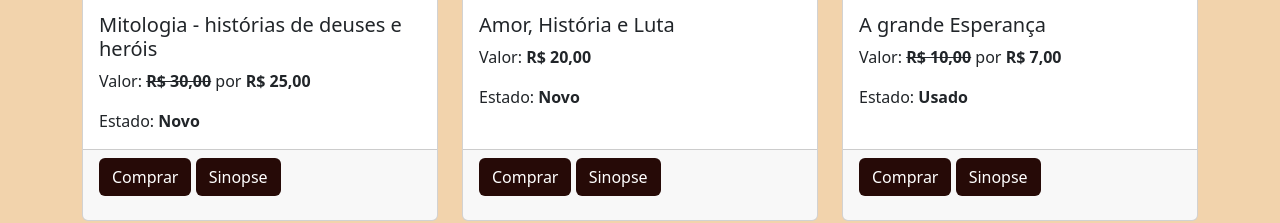
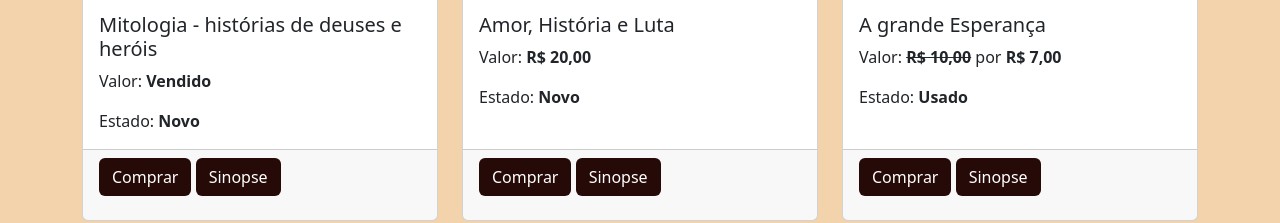
Before and after one commit to Otavio-Ferreira/Othek-Books, a plain HTML site: page livros.html in a window 1280 px wide. Shown: the part 1455-1678 px from the top of the page. Drawn offline with nearby package versions, Linux system fonts and the light colour scheme.

Commit message:
Update livros.html

```diff
--- a/livros.html
+++ b/livros.html
@@ -195,7 +195,7 @@
             <img src="imagens/mitologia.jpg" class="card-img-top" alt="...">
             <div class="card-body">
               <h5 class="card-title">Mitologia - histórias de deuses e heróis</h5>
-              <p class="card-text">Valor: <strong><del>R$ 30,00</del></strong> por <strong>R$ 25,00</strong></p>
+              <p class="card-text">Valor: <strong>Vendido</strong></p>
               <p class="card-text">Estado: <strong>Novo</strong></p>
             </div>
             <div class="card-footer">
```
